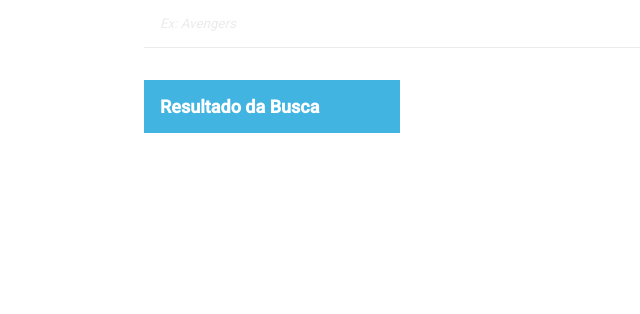
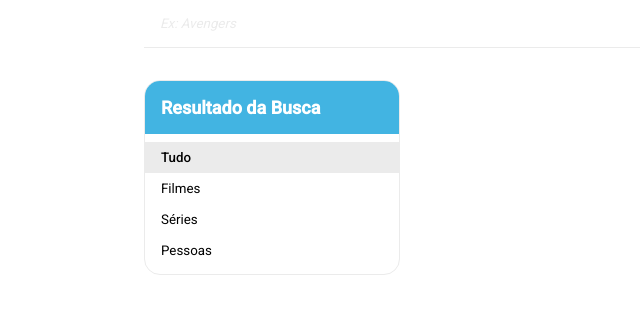
Before and after one commit to rmrantunes/filter-movies-kolabs-test, a Next.js app: page / in a window 1280 px wide. Shown: the top 314 px of the page, without its empty margins (0-640 px from the left). Built offline with nearby package versions, Linux system fonts and the light colour scheme.

Commit message:
feat: add FilterButtons to Aside

```diff
--- a/src/components/Aside/index.tsx
+++ b/src/components/Aside/index.tsx
@@ -1,12 +1,47 @@
+import FilterButton from 'components/FilterButton'
 import * as S from './styles'
+import { useSearch } from 'hooks/useSearch'
 
 export default function Aside() {
+  const { handleFilter, filter } = useSearch()
+
   return (
     <S.Aside>
-      <S.Header>
-        <h2>Resultado da Busca</h2>
-      </S.Header>
-      <S.Nav></S.Nav>
+      <S.Filters>
+        <S.Header>
+          <h2>Resultado da Busca</h2>
+        </S.Header>
+        <S.Nav>
+          <FilterButton
+            onClick={() => ({})}
+            filter="multi"
+            isActive={filter === 'multi'}
+          >
+            Tudo
+          </FilterButton>
+          <FilterButton
+            onClick={handleFilter}
+            filter="movie"
+            isActive={filter === 'movie'}
+          >
+            Filmes
+          </FilterButton>
+          <FilterButton
+            onClick={handleFilter}
+            filter="tv"
+            isActive={filter === 'tv'}
+          >
+            Séries
+          </FilterButton>
+          <FilterButton
+            onClick={handleFilter}
+            filter="person"
+            isActive={filter === 'person'}
+          >
+            Pessoas
+          </FilterButton>
+        </S.Nav>
+      </S.Filters>
     </S.Aside>
   )
 }
```
